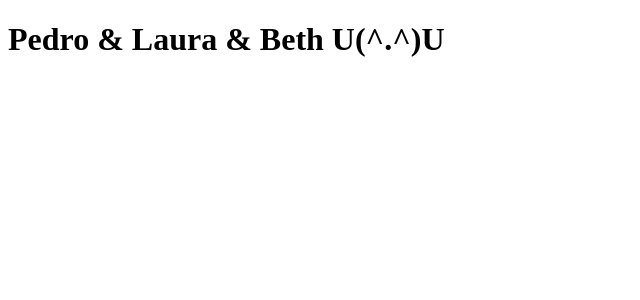
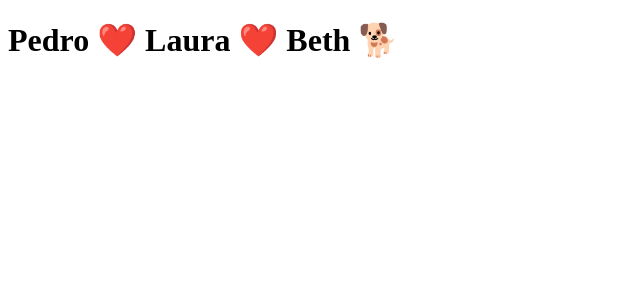
Before and after one commit to pedroborgespj/clone-tabnews, a Next.js app: page / in a window 1280 px wide. Shown: the top 300 px of the page, without its empty margins (0-640 px from the left). Built offline with nearby package versions, Linux system fonts and the light colour scheme.

Commit message:
modifica a frase

```diff
--- a/pages/index.js
+++ b/pages/index.js
@@ -1,5 +1,5 @@
 function Home() {
-    return <h1>Pedro & Laura & Beth U(^.^)U</h1>
+    return <h1>Pedro ❤️ Laura ❤️ Beth 🐕</h1>
 }
 
 export default Home;
```
